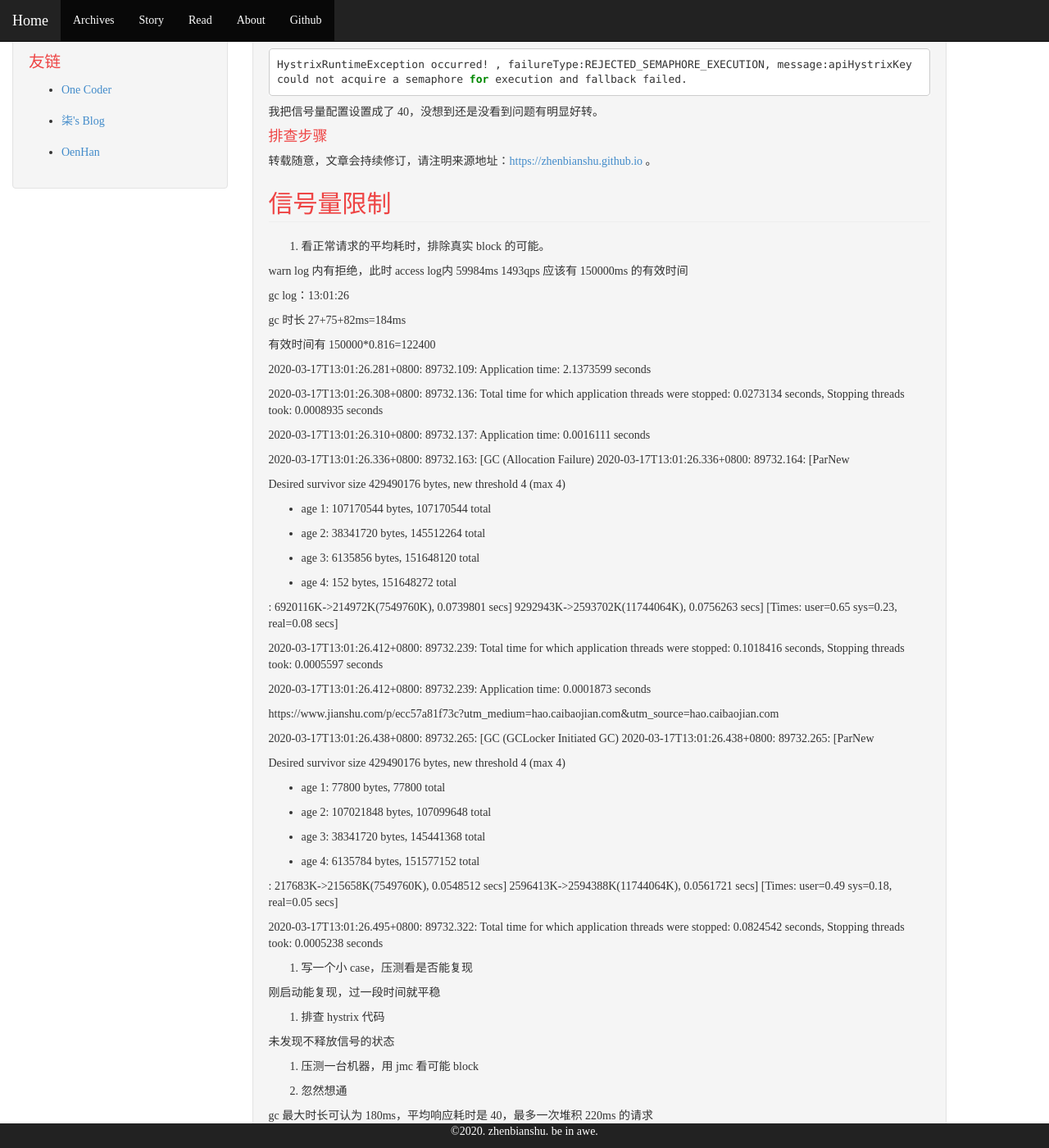
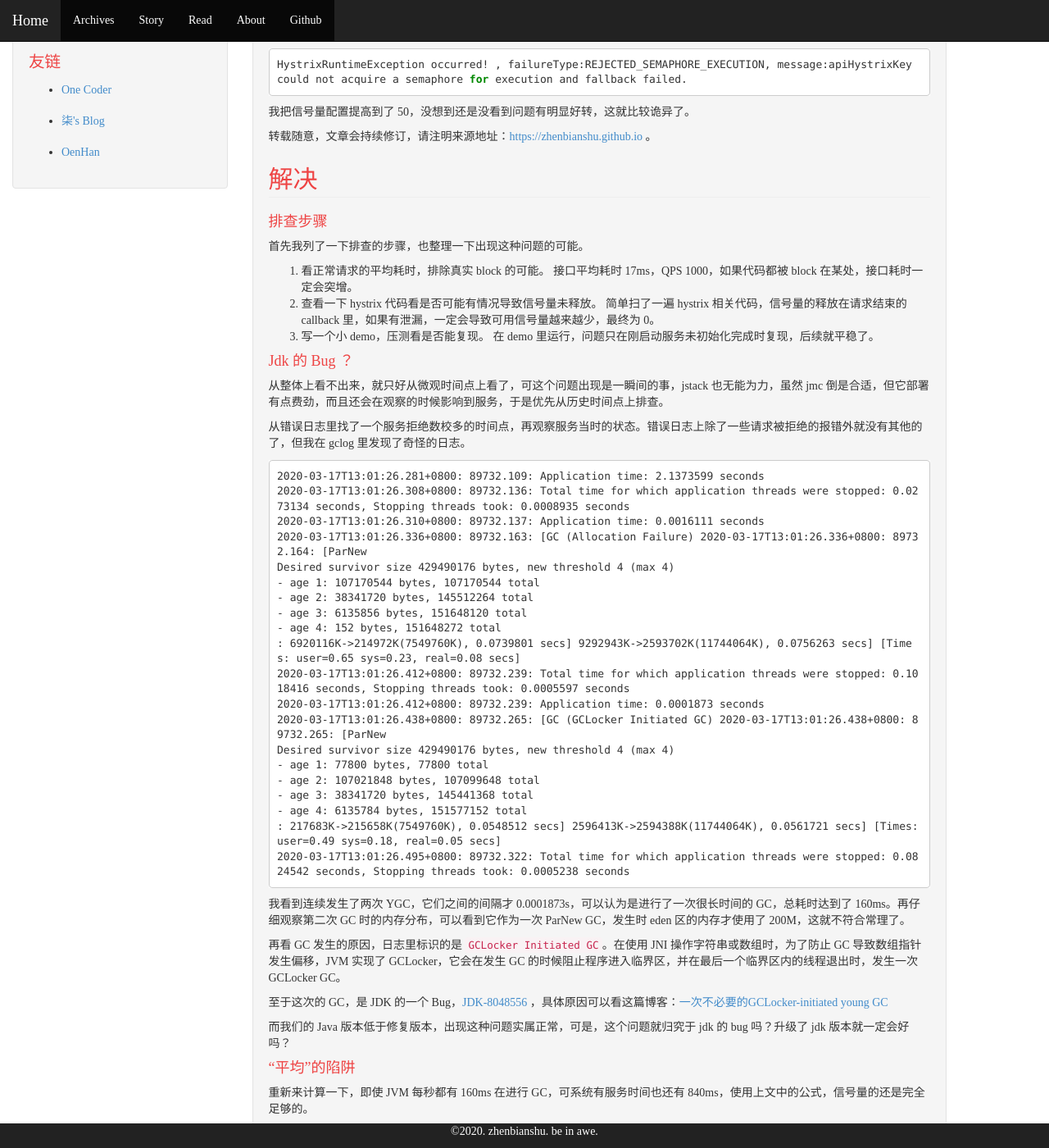
Before and after one commit to zhenbianshu/zhenbianshu.github.io, a Jekyll site: the page built from _posts/2020-03-17-how_to_cal_isolation_limit.md, in a window 1280 px wide and 1400 px high, scrolled down 416 px. Shown: the whole window at 82% size. Built offline with Jekyll 4.4.1, drawn with Linux system fonts in a browser that asks for light colours; comment, search, counter and statistics services are not loaded; some of the changed text lies outside the part shown.

Commit message:
blog complete;

````diff
--- a/_posts/2020-03-17-how_to_cal_isolation_limit.md
+++ b/_posts/2020-03-17-how_to_cal_isolation_limit.md
@@ -9,7 +9,7 @@
 ---
 ## 问题
 ---
-#### 奇怪的现象
+#### 请求被限流
 之前的文章提到过我们服务使用 Hystrix 进行服务限流，使用的是信号量方式，并根据接口的响应时间和服务的峰值 QPS 设置了限流的配额。
 
 限流配额的计算方式为：
@@ -18,102 +18,70 @@
 
 当然这是在忽略上下文切换和 GC 时间的情况下，考虑上这些因素，每个并发量每秒能服务的时长约为 900ms，用同样的公式计算所需要的信号量是 17，为了应付突发流量，我将这个值设置为了 30。
 
-本以为这样就高枕无忧了，没想到看错误日志中还是会偶然发现有报错：
+本以为这样就高枕无忧了，没想到看错误日志中偶然发现了有报错：
 
 ```bash
 HystrixRuntimeException occurred! , failureType:REJECTED_SEMAPHORE_EXECUTION, message:apiHystrixKey could not acquire a semaphore for execution and fallback failed.
 ```
-
-我把信号量配置设置成了 40，没想到还是没看到问题有明显好转。
-
-#### 排查步骤
+我把信号量配置提高到了 50，没想到还是没看到问题有明显好转，这就比较诡异了。
 
 {{ site.article.copyright }}
 
-## 信号量限制
+## 解决
 ---
+
+#### 排查步骤
+首先我列了一下排查的步骤，也整理一下出现这种问题的可能。
+
 1. 看正常请求的平均耗时，排除真实 block 的可能。
+    接口平均耗时 17ms，QPS 1000，如果代码都被 block 在某处，接口耗时一定会突增。
+2. 查看一下 hystrix 代码看是否可能有情况导致信号量未释放。
+    简单扫了一遍 hystrix 相关代码，信号量的释放在请求结束的 callback 里，如果有泄漏，一定会导致可用信号量越来越少，最终为 0。
+3. 写一个小 demo，压测看是否能复现。
+    在 demo 里运行，问题只在刚启动服务未初始化完成时复现，后续就平稳了。
 
-warn log 内有拒绝，此时  access log内  59984ms 1493qps 应该有 150000ms 的有效时间
+#### Jdk 的 Bug ？
+从整体上看不出来，就只好从微观时间点上看了，可这个问题出现是一瞬间的事，jstack 也无能为力，虽然 jmc 倒是合适，但它部署有点费劲，而且还会在观察的时候影响到服务，于是优先从历史时间点上排查。
 
+从错误日志里找了一个服务拒绝数校多的时间点，再观察服务当时的状态。错误日志上除了一些请求被拒绝的报错外就没有其他的了，但我在 gclog 里发现了奇怪的日志。
 
+```
+2020-03-17T13:01:26.281+0800: 89732.109: Application time: 2.1373599 seconds
+2020-03-17T13:01:26.308+0800: 89732.136: Total time for which application threads were stopped: 0.0273134 seconds, Stopping threads took: 0.0008935 seconds
+2020-03-17T13:01:26.310+0800: 89732.137: Application time: 0.0016111 seconds
+2020-03-17T13:01:26.336+0800: 89732.163: [GC (Allocation Failure) 2020-03-17T13:01:26.336+0800: 89732.164: [ParNew
+Desired survivor size 429490176 bytes, new threshold 4 (max 4)
+- age 1: 107170544 bytes, 107170544 total
+- age 2: 38341720 bytes, 145512264 total
+- age 3: 6135856 bytes, 151648120 total
+- age 4: 152 bytes, 151648272 total
+: 6920116K->214972K(7549760K), 0.0739801 secs] 9292943K->2593702K(11744064K), 0.0756263 secs] [Times: user=0.65 sys=0.23, real=0.08 secs]
+2020-03-17T13:01:26.412+0800: 89732.239: Total time for which application threads were stopped: 0.1018416 seconds, Stopping threads took: 0.0005597 seconds
+2020-03-17T13:01:26.412+0800: 89732.239: Application time: 0.0001873 seconds
+2020-03-17T13:01:26.438+0800: 89732.265: [GC (GCLocker Initiated GC) 2020-03-17T13:01:26.438+0800: 89732.265: [ParNew
+Desired survivor size 429490176 bytes, new threshold 4 (max 4)
+- age 1: 77800 bytes, 77800 total
+- age 2: 107021848 bytes, 107099648 total
+- age 3: 38341720 bytes, 145441368 total
+- age 4: 6135784 bytes, 151577152 total
+: 217683K->215658K(7549760K), 0.0548512 secs] 2596413K->2594388K(11744064K), 0.0561721 secs] [Times: user=0.49 sys=0.18, real=0.05 secs]
+2020-03-17T13:01:26.495+0800: 89732.322: Total time for which application threads were stopped: 0.0824542 seconds, Stopping threads took: 0.0005238 seconds
+```
 
-gc log：13:01:26
+我看到连续发生了两次 YGC，它们之间的间隔才 0.0001873s，可以认为是进行了一次很长时间的 GC，总耗时达到了 160ms。再仔细观察第二次 GC 时的内存分布，可以看到它作为一次 ParNew GC，发生时 eden 区的内存才使用了 200M，这就不符合常理了。
 
-gc 时长 27+75+82ms=184ms
+再看 GC 发生的原因，日志里标识的是 `GCLocker Initiated GC`。在使用 JNI 操作字符串或数组时，为了防止 GC 导致数组指针发生偏移，JVM 实现了 GCLocker，它会在发生 GC 的时候阻止程序进入临界区，并在最后一个临界区内的线程退出时，发生一次 GCLocker GC。
 
-有效时间有 150000*0.816=122400
+至于这次的 GC，是 JDK 的一个 Bug，[JDK-8048556](https://bugs.openjdk.java.net/browse/JDK-8048556) ，具体原因可以看这篇博客：[一次不必要的GCLocker-initiated young GC](https://www.jianshu.com/p/ecc57a81f73c)
 
+而我们的 Java 版本低于修复版本，出现这种问题实属正常，可是，这个问题就归究于 jdk 的 bug 吗？升级了 jdk 版本就一定会好吗？
 
+#### "平均"的陷阱
+重新来计算一下，即使 JVM 每秒都有 160ms 在进行 GC，可系统有服务时间也还有 840ms，使用上文中的公式，信号量的还是完全足够的。
 
-2020-03-17T13:01:26.281+0800: 89732.109: Application time: 2.1373599 seconds
+一时想不明白，出去倒了杯水，走了走，忽然想到原来自己站错了角度。我一直用秒作为时间的基本单位，用一秒的平均状态来代表系统的整体状态，认为一整秒内如果没有问题，服务就不应该会发生问题，可是忽略了时间从来不是一秒一秒进行的。
 
-2020-03-17T13:01:26.308+0800: 89732.136: Total time for which application threads were stopped: 0.0273134 seconds, Stopping threads took: 0.0008935 seconds
-
-2020-03-17T13:01:26.310+0800: 89732.137: Application time: 0.0016111 seconds
-
-2020-03-17T13:01:26.336+0800: 89732.163: [GC (Allocation Failure) 2020-03-17T13:01:26.336+0800: 89732.164: [ParNew
-
-Desired survivor size 429490176 bytes, new threshold 4 (max 4)
-
-- age 1: 107170544 bytes, 107170544 total
-
-- age 2: 38341720 bytes, 145512264 total
-
-- age 3: 6135856 bytes, 151648120 total
-
-- age 4: 152 bytes, 151648272 total
-
-: 6920116K->214972K(7549760K), 0.0739801 secs] 9292943K->2593702K(11744064K), 0.0756263 secs] [Times: user=0.65 sys=0.23, real=0.08 secs]
-
-2020-03-17T13:01:26.412+0800: 89732.239: Total time for which application threads were stopped: 0.1018416 seconds, Stopping threads took: 0.0005597 seconds
-
-2020-03-17T13:01:26.412+0800: 89732.239: Application time: 0.0001873 seconds
-
-https://www.jianshu.com/p/ecc57a81f73c?utm_medium=hao.caibaojian.com&utm_source=hao.caibaojian.com
-
-2020-03-17T13:01:26.438+0800: 89732.265: [GC (GCLocker Initiated GC) 2020-03-17T13:01:26.438+0800: 89732.265: [ParNew
-
-Desired survivor size 429490176 bytes, new threshold 4 (max 4)
-
-- age 1: 77800 bytes, 77800 total
-
-- age 2: 107021848 bytes, 107099648 total
-
-- age 3: 38341720 bytes, 145441368 total
-
-- age 4: 6135784 bytes, 151577152 total
-
-: 217683K->215658K(7549760K), 0.0548512 secs] 2596413K->2594388K(11744064K), 0.0561721 secs] [Times: user=0.49 sys=0.18, real=0.05 secs]
-
-2020-03-17T13:01:26.495+0800: 89732.322: Total time for which application threads were stopped: 0.0824542 seconds, Stopping threads took: 0.0005238 seconds
-
-
-
-
-
-2. 写一个小 case，压测看是否能复现
-
-刚启动能复现，过一段时间就平稳
-
-
-
-3. 排查 hystrix 代码
-
-未发现不释放信号的状态
-
-
-
-4. 压测一台机器，用 jmc 看可能 block
-
-
-
-5. 忽然想通
-
-gc 最大时长可认为 180ms，平均响应耗时是 40，最多一次堆积 220ms 的请求
-
-
-tryAcquire 的坑
+试想，如果平稳运行的服务，忽然发生了一次 160ms 的 GC，那么这 160ms 内的请求会平均分配到剩余 840ms 内吗？并不会，它们会挤在第 161ms 一次发送过来，而我们设置的信号量限制会作出什么反应呢？
 
 ```java
     @Override
@@ -127,22 +95,40 @@
         }
     }
 ```
+上面是 Hystrix 源码中获取信号量的代码，可以发现，代码里没有任何 block，如果当前使用的信号量大于配置值，就会直接拒绝。
 
+这样就说得通了，如果进行了 160ms 的 GC，再加上请求处理的平均耗时是 15ms，那系统就有可能在瞬间堆积 `1000q/s * 0.175s = 175` 的请求，如果信号量不足，请求就会被直接拒绝了。
 
+也就是说即使 jdk 的 bug 修复了，信号量限制最少还是要设置为 95 才不会拒绝请求。
 
-GC 问题
+## 限流配额的正确计算方式
+---
+#### 概念
+那么限流配额的正确计算方式是怎样的呢？
 
-## 线程池大小
----
+在此之前我们要明确设置的限流配额都是`并发量`，它的单位是 `个`，这一点要`区分于我们常用的服务压力指标 QPS`，因为 QPS 是指一秒内的请求数，它的单位是 `个/S`，由于单位不同，它们是不能直接比较的，需要并发量再除以一个时间单位才可以。
 
-上下文切换
+正确的公式应当是  `并发量(个)/单个请求耗时(s) > QPS(个/s)`。
 
-考虑 queue
+但由于 Java GC 的特性，我们不得不考虑 GC 期间请求堆积的可能，要处理这种情况，第一种是直接拒绝，像 Hystrix 的实现（有点坑），第二种是做一些缓冲。
+#### 信号量缓冲
+其实信号量并不是无法做缓冲的，只是 Hystrix 内的"信号量"是自己实现的，比较 low。
 
-考虑 rejectHandler
+比较"正统"的方式是使用 jdk 里的 `java.util.concurrent.Semaphore`，它获取信号量有两种方式，第一种是 `tryAcquire()`，这类似于 Hystrix 的实现，是不会 block 的，如果当前信号量被占用或不足，会返回 false。第二种是使用 `acquire()` 方法，它没有返回值，意思是方法只有在拿到信号量时才会返回，而这个时间是不确定的。
+
+我猜想这可能也是 Hystrix 不采用这种方式的原因，毕竟如果使用 FairSync 会有很多拿到信号量发现接口超时再抛弃的行为，而使用 UnFairSync 又会使接口的影响时长无法确定。
+
+#### 线程池缓冲
+线程池的缓冲比信号量要灵活得多，设置更大的 `maximumPoolSize` 或 `BlockingQueue` 都可以，设置 rejectHandler 也是很好的办法。
+
+只是使用线程池会有上下文切换的损耗，而且应对突发流量时，线程池的扩容也比较拙技。
+
+考虑到它的灵活性，以及可以通过 `Future.get()` 的超时时间来控制接口的最大响应时间，和信号量比，没有哪一种方式更好。
 
 ## 小结
 ---
-原来可以控制平均响应时长的，现在不行了，但线程池又有性能损耗
+解决了一个服务隐藏了很久的问题，又积累了排查此类问题的经验，得到了问题不能只从一个角度看待的教训，还是比较开心的。
+
+当然，也又一次证明了看源码的重要性，遇到问题追一追源码，总会有些收益。
 
 {{ site.article.summary }}
````
